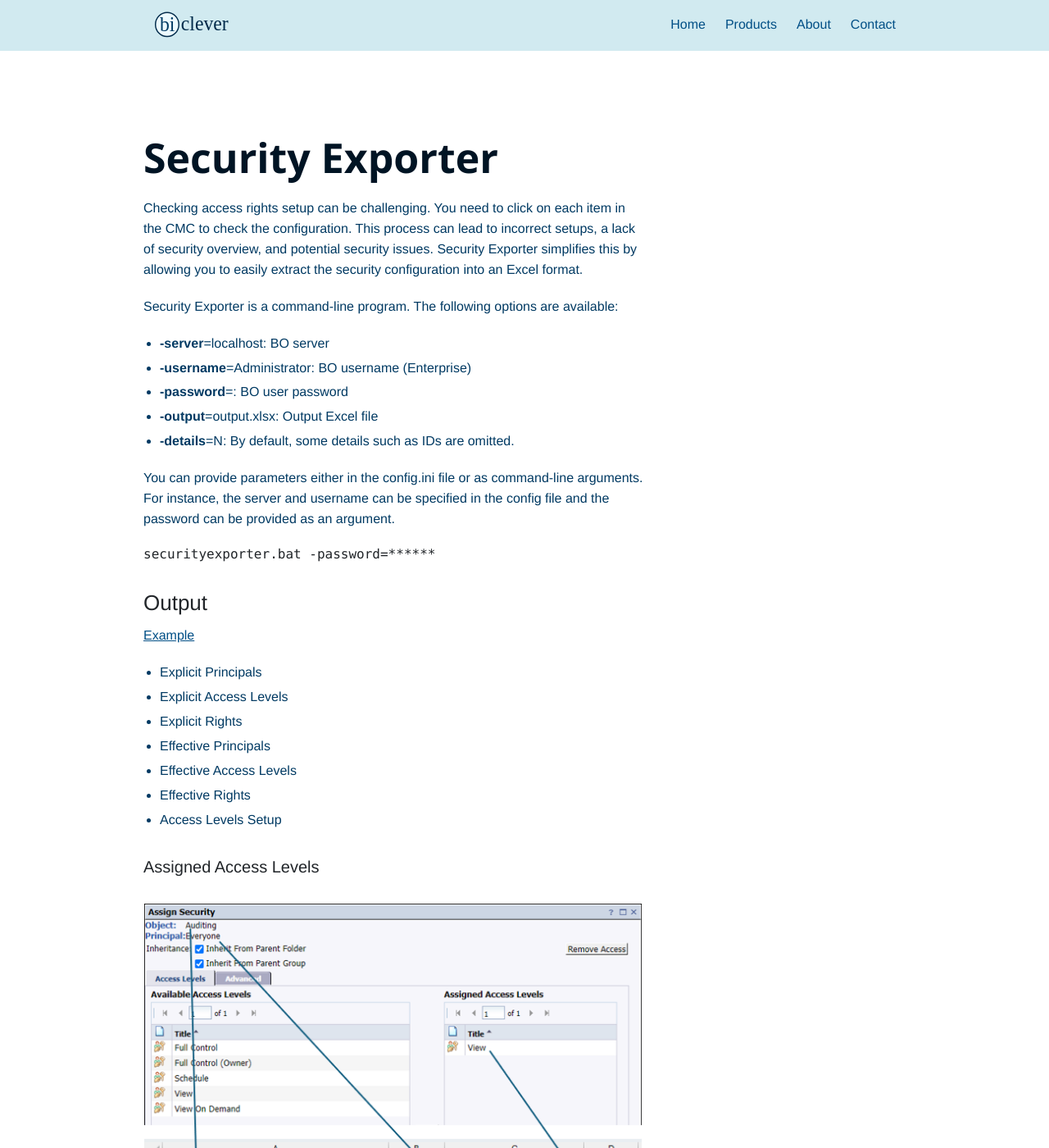
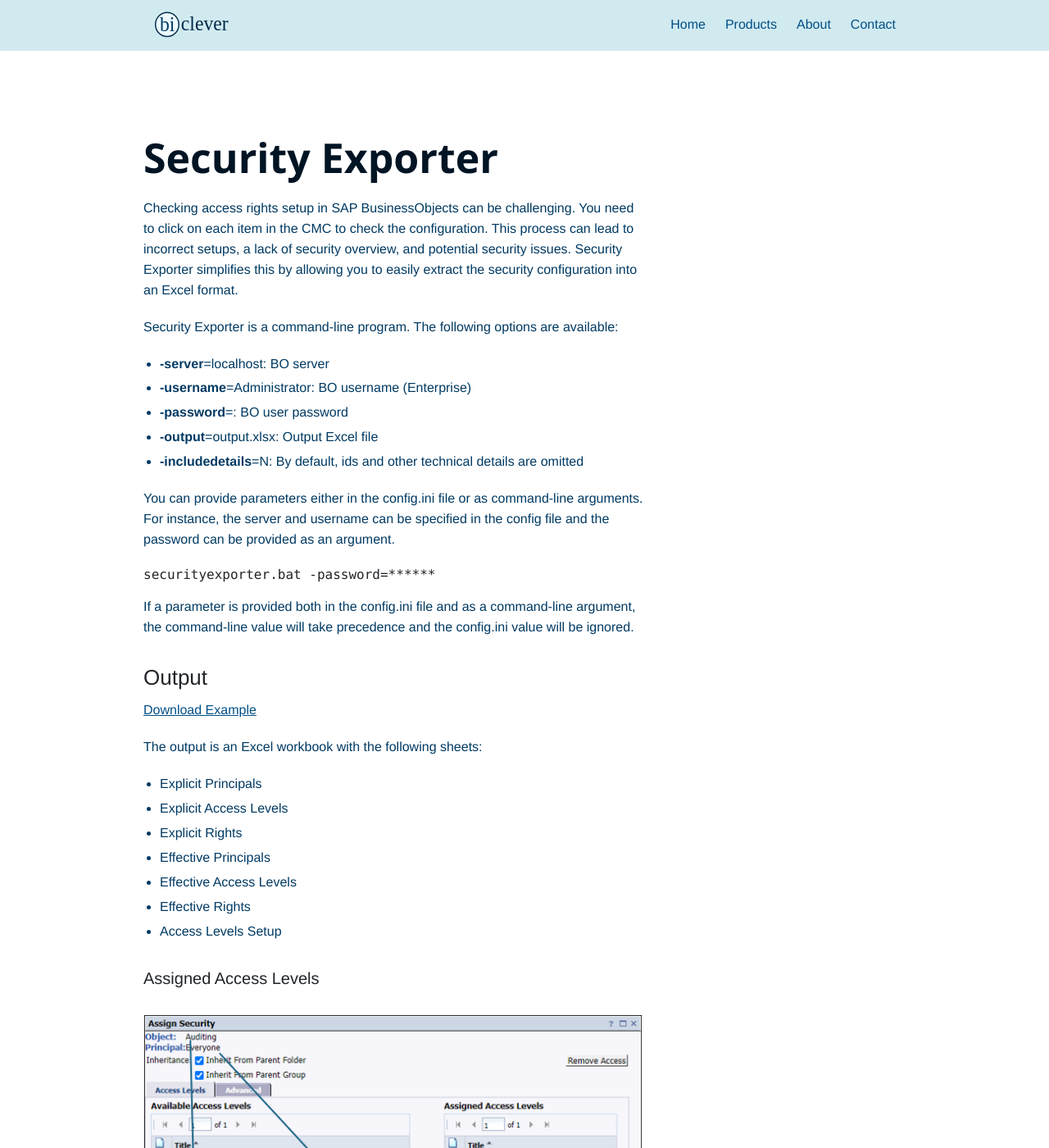
Before and after one commit to biclever/biclever.github.io, a Jekyll site: the page built from _products/security-exporter.md, in a window 1280 px wide and 1400 px high. Shown: the whole window at 82% size. Built offline with Jekyll 4.4.1, drawn with Linux system fonts in a browser that asks for light colours; some of the changed text lies outside the part shown.

Commit message:
zip and payment link

````diff
--- a/_products/security-exporter.md
+++ b/_products/security-exporter.md
@@ -6,7 +6,7 @@
 weight: 6
 ---
 
-Checking access rights setup can be challenging. You need to click on each item in the CMC to check the configuration. This process can lead to incorrect setups, a lack of security overview, and potential security issues. Security Exporter simplifies this by allowing you to easily extract the security configuration into an Excel format.
+Checking access rights setup in SAP BusinessObjects can be challenging. You need to click on each item in the CMC to check the configuration. This process can lead to incorrect setups, a lack of security overview, and potential security issues. Security Exporter simplifies this by allowing you to easily extract the security configuration into an Excel format.
 
 Security Exporter is a command-line program. The following options are available:
 
@@ -14,7 +14,7 @@
 - **-username**=Administrator: BO username (Enterprise)
 - **-password**=: BO user password
 - **-output**=output.xlsx: Output Excel file
-- **-details**=N: By default, some details such as IDs are omitted.
+- **-includedetails**=N: By default, ids and other technical details are omitted
 
 You can provide parameters either in the config.ini file or as command-line arguments. For instance, the server and username can be specified in the config file and the password can be provided as an argument.
 
@@ -22,10 +22,13 @@
 securityexporter.bat -password=******
 ```
 
+If a parameter is provided both in the config.ini file and as a command-line argument, the command-line value will take precedence and the config.ini value will be ignored.
+
 ## Output
 
-[Example](https://drive.google.com/uc?export=download&id=1knk5C85e9_-hkUeX-CI5YbqJsgUKNtnc)
+[Download Example](https://drive.google.com/uc?export=download&id=1knk5C85e9_-hkUeX-CI5YbqJsgUKNtnc)
 
+The output is an Excel workbook with the following sheets:
 - Explicit Principals
 - Explicit Access Levels
 - Explicit Rights
@@ -62,8 +65,17 @@
 
 
 **Downloads:**
-- [ZIP (placeholder)](https://google.com)
+- [securityexporter-v1.0-20240628.zip](https://drive.google.com/uc?export=download&id=18LSo7jIOgPLmPYLZLY5koyrBM5CG1VkE)
 
+Demo version exports one object. You can modify the query in the query file to test if the tool export what you need.
+
+```sql
+SELECT * FROM CI_INFOOBJECTS WHERE SI_ID = <id>
+```
+
+**Security Exporter - $300 per year:** [**Buy**](https://buy.stripe.com/14k5mE3co6dq0da8wy)
+
+You will receive the license key within 24 hours after purchase. The license is personal and should not be shared. It is not bound to a specific machine, and activation does not require internet access. Please place the file in the folder containing securityexporter.bat.
 
 **Support:**
 - [support@biclever.com](mailto:support@biclever.com)
````
